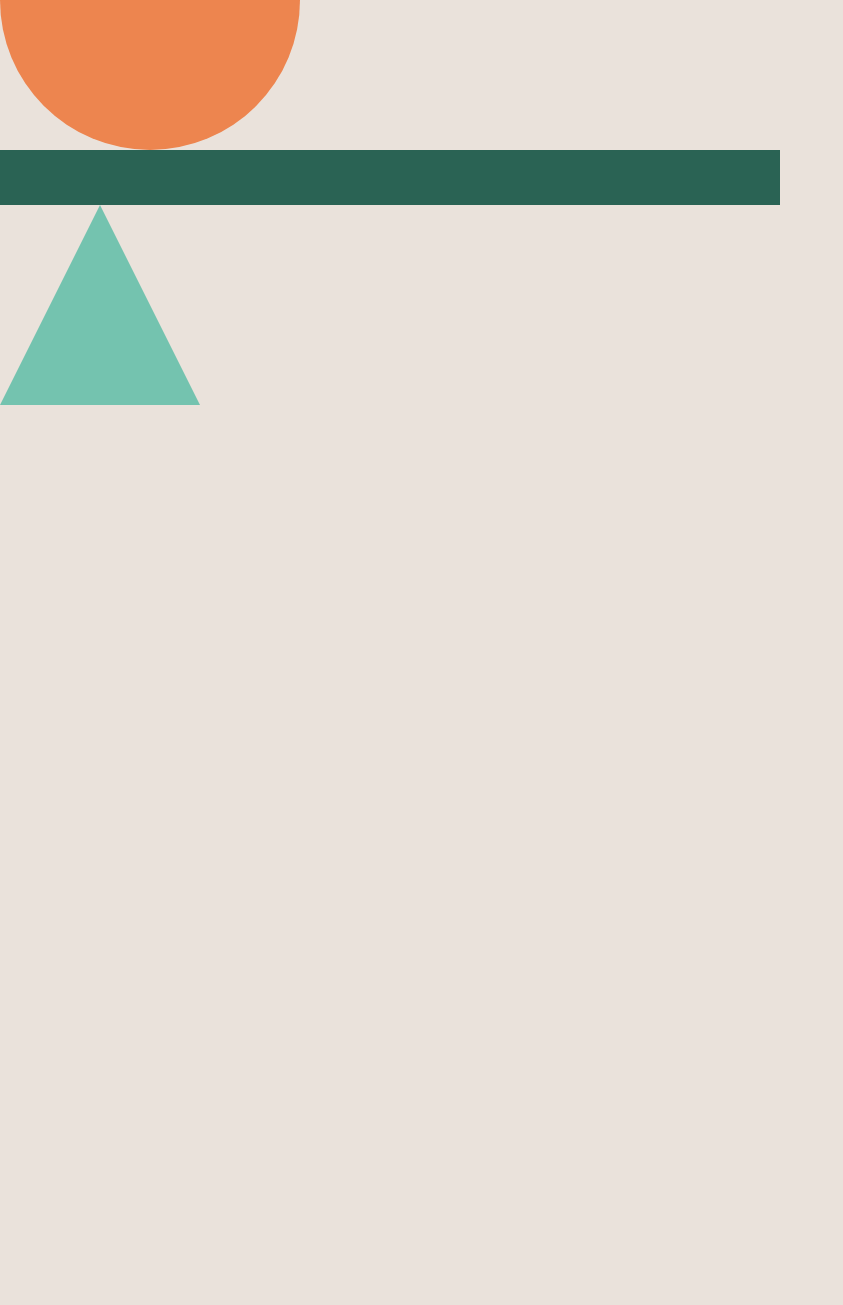
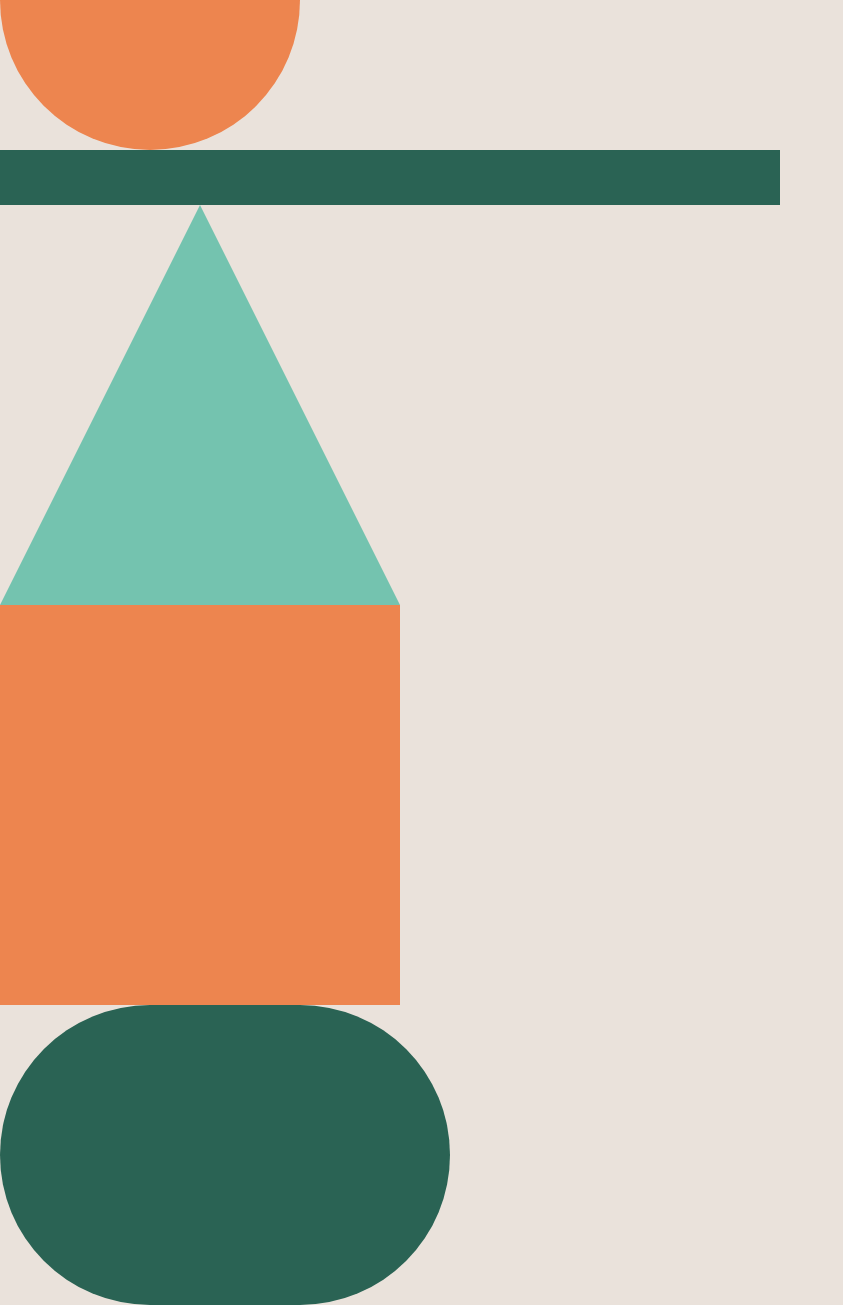
Before and after one commit to Lacalle-o/2_GP_P4, a plain HTML site: page index.html in a window 1280 px wide. Shown: the part 150-1455 px from the top of the page, without its empty margins (0-843 px from the left). Before the commit the page ends 800 px from the top, so only its background shows below. Drawn offline with Linux system fonts and the light colour scheme.

Commit message:
Add files via upload

```diff
--- a/index.html
+++ b/index.html
@@ -19,14 +19,25 @@
         #triangle{
         width: 0px;
         height: 0px;
-        border-left: 100px solid transparent;
-        border-right: 100px solid transparent;
-        border-bottom: 200px solid #74C3AF;
+        border-left: 200px solid transparent;
+        border-right: 200px solid transparent;
+        border-bottom: 400px solid #74C3AF;
         }
         #rectangle_verde{
         height: 55px;
         width: 780px;
         background-color: #2A6354;
+        }
+        #cuadrado{
+            height: 400px;
+            width: 400px;
+            background-color: #ED854F;
+        }
+        #elipse{
+            height: 300px;
+            width: 450px;
+            border-radius: 350px;
+            background-color: #2A6354;
         }
     </style>
 </head>
@@ -34,5 +45,7 @@
     <div id="circle"></div>
     <div id="rectangle_verde"></div>
     <div id="triangle"></div>
+    <div id="cuadrado"></div>
+    <div id="elipse"></div>
 </body>
 </html>
```
